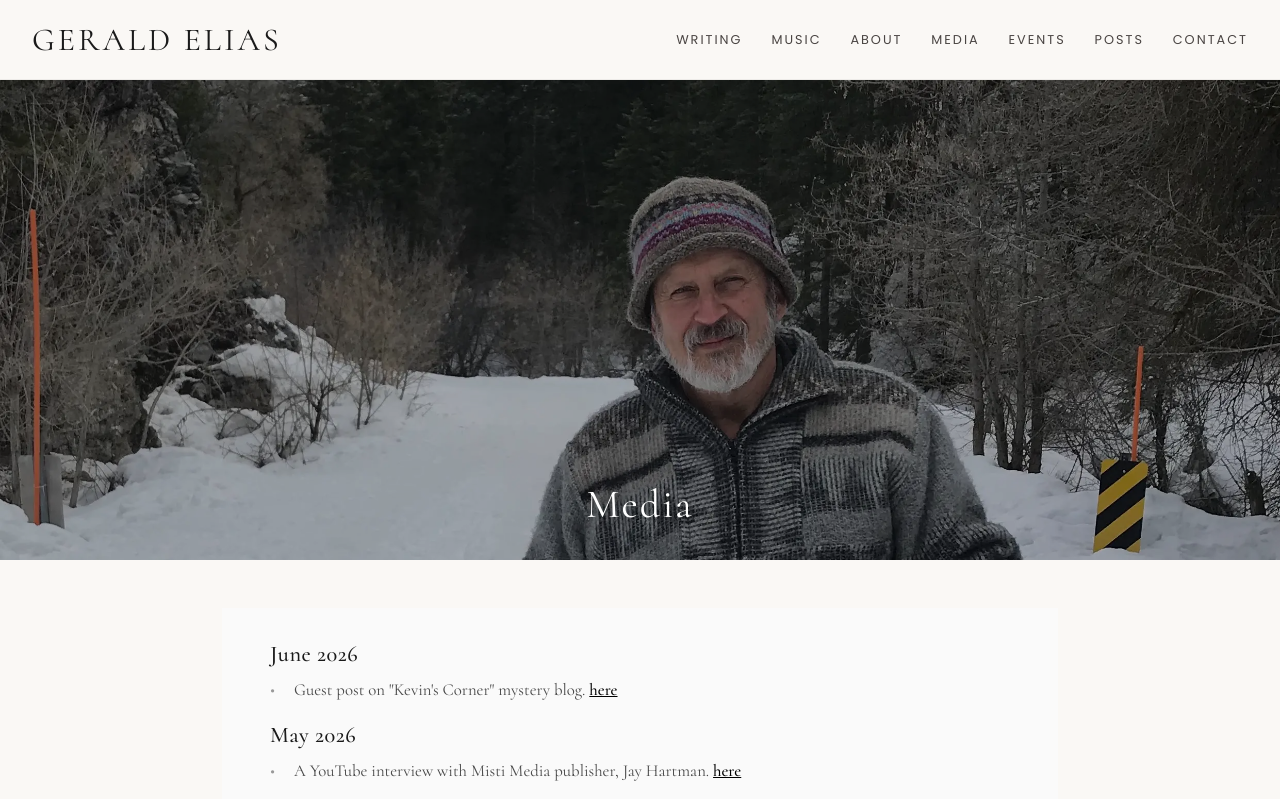
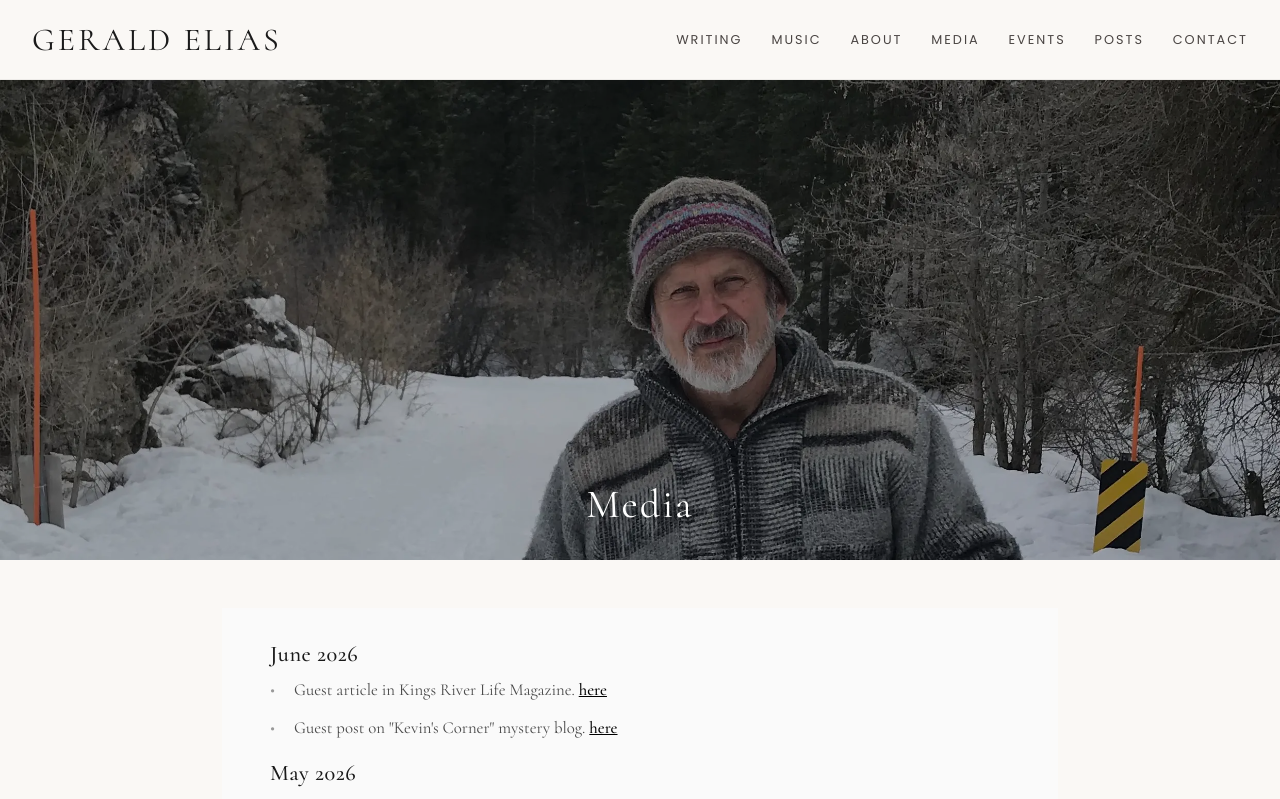
Before and after one commit to konstantinstanmeyer/gerald-elias-new, a Next.js app: page /media in a window 1280 px wide. Shown: the top 799 px of the page. Built offline with nearby package versions, Linux system fonts and the light colour scheme.

Commit message:
guest article june 10th added to media page

```diff
--- a/app/media/page.js
+++ b/app/media/page.js
@@ -7,6 +7,16 @@ export default function MediaFeatures() {
         <section id="connections-content">
             <div id="connections-list">
                 <h3>June 2026</h3>
+                <p>
+                    Guest article in Kings River Life Magazine.&nbsp;
+                    <a
+                        target="_blank"
+                        rel="noopener noreferrer"
+                        href="https://kingsriverlife.com/06/10/when-at-first-you-dont-succeed/"
+                    >
+                        here
+                    </a>
+                </p>
                 <p>
                     Guest post on "Kevin's Corner" mystery blog.&nbsp;
                     <a
```
